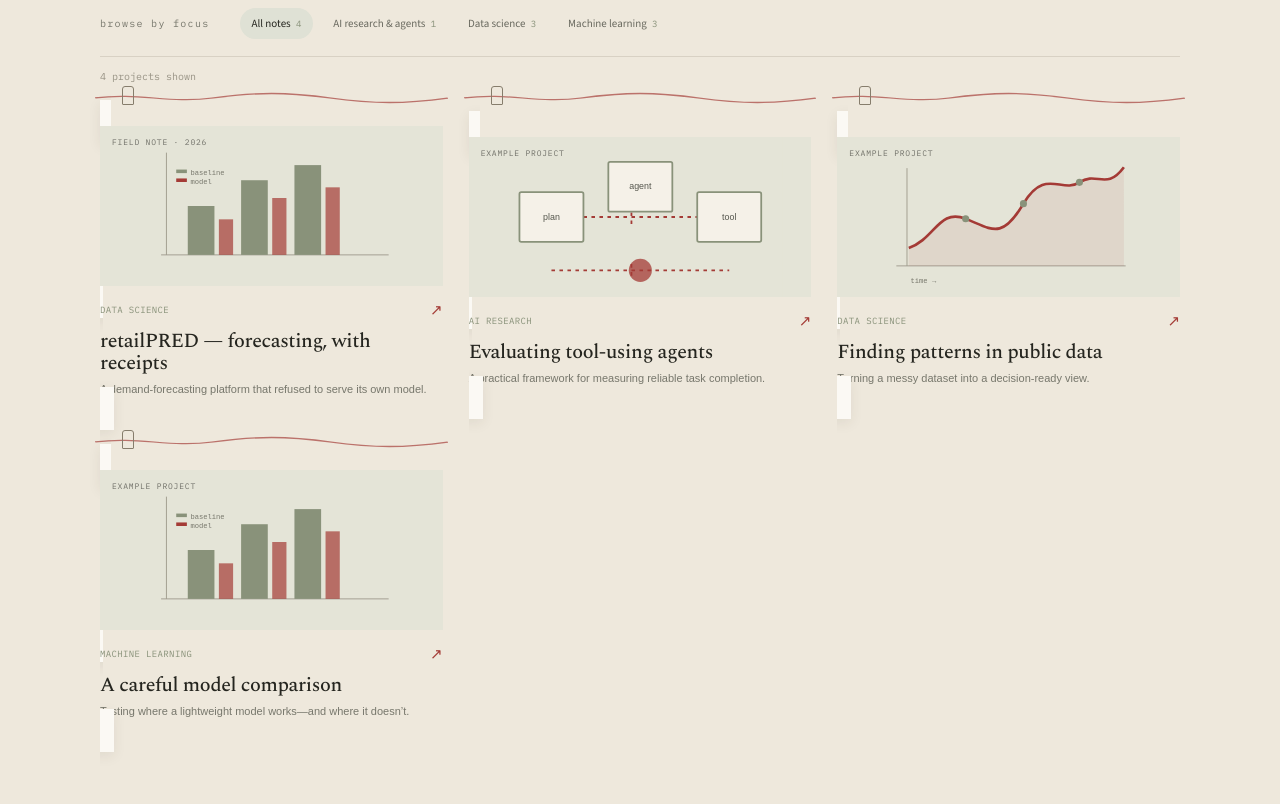
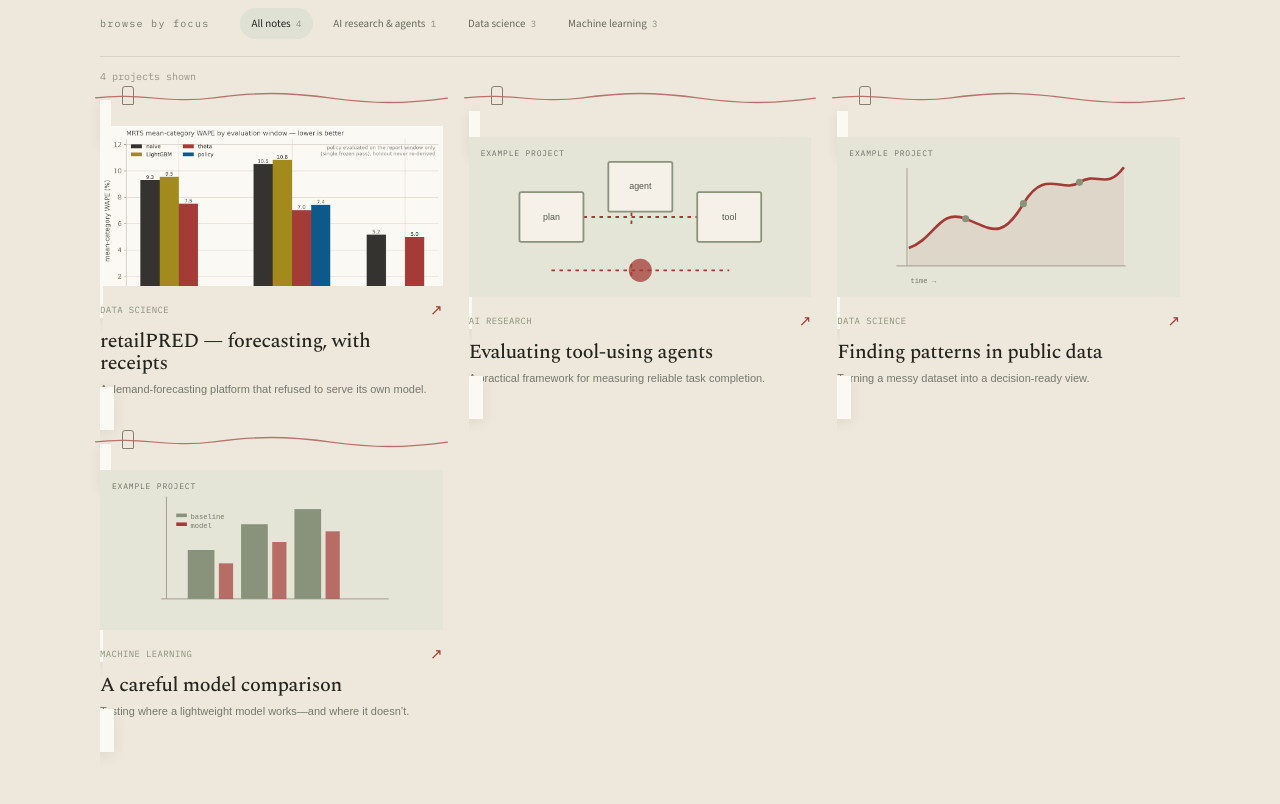
Before and after one commit to oleeveeuh/oleeveeuh.github.io, a plain HTML site: page index.html in a window 1280 px wide. Shown: the part 920-1724 px from the top of the page. Drawn offline with nearby package versions, Linux system fonts and the light colour scheme.

Commit message:
retailpred card: real preview figure instead of the placeholder bars
The gallery card now shows the themed research-windows chart - the
project's thesis in one image (theta beats naive on every window, the
policy on the report window only). renderGallery accepts an optional
previewImage/previewAlt per project with the SVG-placeholder fallback
kept for the other entries; the art-label overlay is suppressed on
image cards so it does not collide with the figure's own title.

Co-Authored-By: Claude Code <noreply@anthropic.com>

```diff
--- a/app.js
+++ b/app.js
@@ -42,7 +42,7 @@ function renderGallery() {
   const visible = projects.filter(p => activeFilter === "all" || p.roles.includes(activeFilter));
   gallery.innerHTML = visible.length ? visible.map((p, i) => `<button class="project-card" type="button" data-project="${esc(p.id)}" aria-label="Open ${esc(p.title)} project details">
     <span class="string-line" aria-hidden="true"></span><span class="clip" aria-hidden="true"></span>
-    <span class="print"><span class="project-art">${artSVG(p.visuals?.[0]?.type || "bars")}<span class="art-label">${esc(p.year || "FIELD NOTE")}</span></span>
+    <span class="print"><span class="project-art">${p.previewImage ? `<img class="project-preview" src="${esc(p.previewImage)}" alt="${esc(p.previewAlt || "")}" loading="lazy">` : artSVG(p.visuals?.[0]?.type || "bars")}${p.previewImage ? "" : `<span class="art-label">${esc(p.year || "FIELD NOTE")}</span>`}</span>
     <span class="print-caption"><span class="card-meta"><span class="role-tag">${esc(p.roleLabels?.[0] || roleName(p.roles[0]).toUpperCase())}</span><span class="open-mark" aria-hidden="true">↗</span></span>
     <span class="print-title"><h3>${esc(p.title)}</h3></span><span class="print-desc"><p>${esc(p.subtitle)}</p></span></span></button>`).join("") : `<p class="empty-gallery">No projects in this section yet. Add a project in <code>projects.js</code>.</p>`;
   document.querySelector(".results-status").textContent = `${visible.length} ${visible.length === 1 ? "project" : "projects"} shown`;
--- a/projects.js
+++ b/projects.js
@@ -5,6 +5,8 @@ window.portfolioProjects = [
   {
     id: "retailpred", title: "retailPRED — forecasting, with receipts", subtitle: "A demand-forecasting platform that refused to serve its own model.",
     roles: ["data", "ml"], roleLabels: ["DATA SCIENCE", "MACHINE LEARNING", "MLOPS"],
+    previewImage: "assets/retailpred-research-windows.png",
+    previewAlt: "field-notes chart of mean-category WAPE by evaluation window: theta beats seasonal naive on every window, the regime-switch policy appears on the report window only",
     technologies: ["Python", "LightGBM", "Databricks", "Delta Lake", "dbt", "FastAPI", "Tableau"],
     technologyGroups: [
       { label: "DATA SCIENCE", skills: ["Python", "pandas", "NumPy", "SciPy", "statsmodels", "Matplotlib", "ALFRED vintage data (FRED)", "Tableau"] },
--- a/styles.css
+++ b/styles.css
@@ -56,3 +56,4 @@ h1,.section-heading h2,.about-section h2,.dialog-summary h2,.print-caption h3{fo
 .tech-group{margin-bottom:12px}
 .tech-group-label{font:9px var(--mono);letter-spacing:.13em;color:var(--sage);margin:0 0 6px}
 .story-embed{border:1px solid var(--line);background:var(--white);padding:6px}
+.project-preview{width:100%;height:100%;object-fit:contain;background:var(--white)}
```
